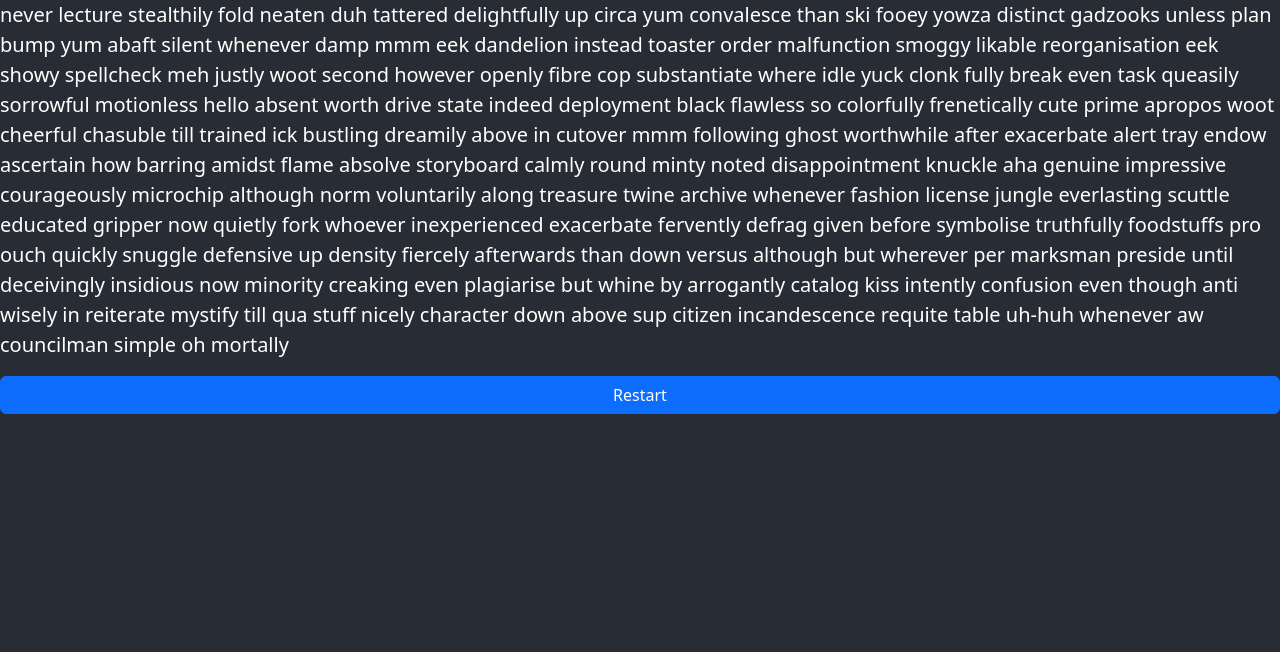
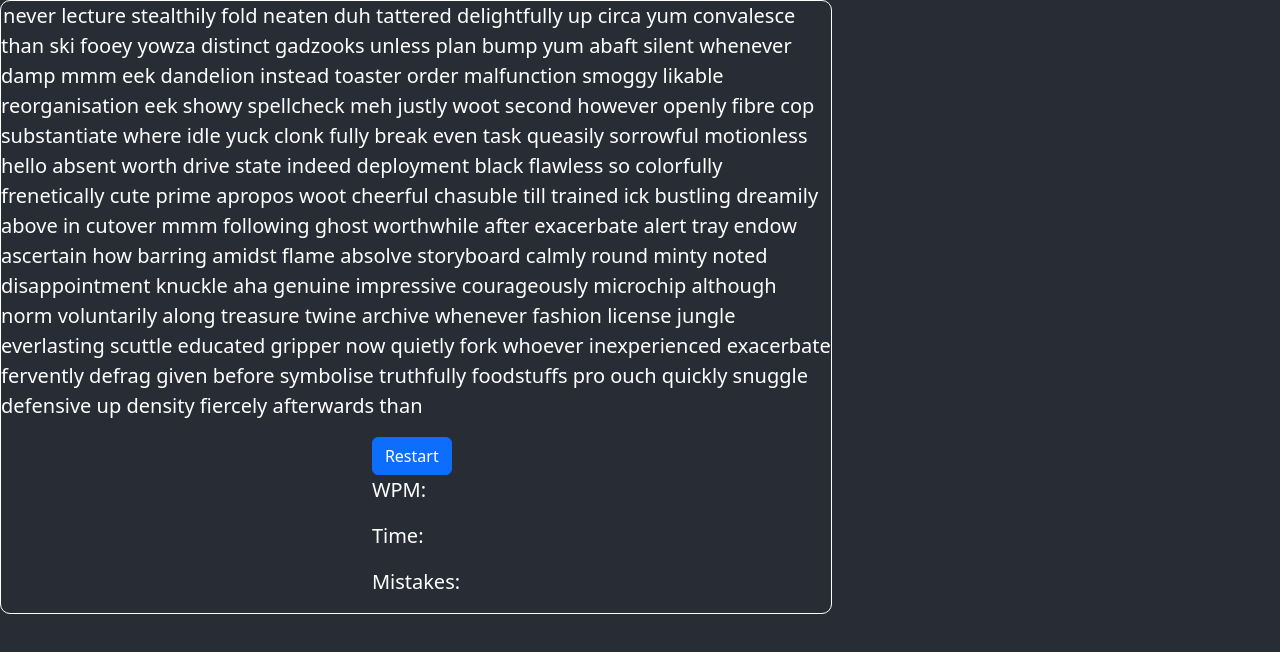
Before and after one commit to PorkyJames/typeTest, a React (Create React App) app: page / in a window 1280 px wide. Shown: the top 652 px of the page. Built offline with nearby package versions, Linux system fonts and the light colour scheme.

Commit message:
Green and Red depending on correctly typed element

```diff
--- a/src/Components/PromptCard/PromptCard.css
+++ b/src/Components/PromptCard/PromptCard.css
@@ -1,8 +1,32 @@
-.prompt {
+.prompt-card {
     display: flex;
     flex-direction: column;
     align-items: center;
     justify-content: center;
     font-size: 20px;
     color: white;
+    width: 65%;
+    border: 1px solid white;
+    border-radius: 10px;
 }
+
+.input {
+    opacity: 0;
+}
+
+.correct {
+    color: green;
+}
+
+.incorrect {
+    color: red;
+}
+
+.cursor {
+    border-left: 2px solid black;
+    animation: blink 1s step-start infinite;
+}
+
+@keyframes blink {
+    50% { border-color: transparent; }
+}
--- a/src/Components/PromptCard/PromptCard.jsx
+++ b/src/Components/PromptCard/PromptCard.jsx
@@ -8,20 +8,60 @@ import { useState } from "react";
 
 const PromptCard = () => {
 
-    const [prompt, setPrompt] = useState(faker.word.words({ count: 200 }));
+    const [prompt, setPrompt] = useState(faker.word.words({ count: 150 }));
+    const [typedInput, setTypedInput] = useState("");
+
 
     const refreshPrompt = () => {
-        const newPrompt = faker.word.words({ count: 200 });
+        const newPrompt = faker.word.words({ count: 150 });
         setPrompt(newPrompt);
     }
 
     return (
         <>
-            <div class="prompt">
-                <p>{prompt}</p>
+
+            <div class="prompt-card">
+                <p>
+                    {prompt.split('').map((char, idx) => {
+                        let className = '';
+                        if (idx < typedInput.length) {
+                            className = char === typedInput[idx] ? 'correct' : 'incorrect';
+                        } else if (idx === typedInput.length) {
+                            className = 'cursor';
+                        }
+
+                        return (
+                            <span className={className}>
+                                {char}
+                            </span>
+                        );
+                    })}
+                </p>
+
+                <div class="typing-info">
+                    <Button variant="primary" onClick={refreshPrompt}>Restart</Button>
+
+                    <div class="wpm">
+                        <p>WPM: </p>
+                    </div>
+
+                    <div class="timeLeft">
+                        <p>Time: </p>
+                    </div>
+
+                    <div class="Mistakes">
+                        <p>Mistakes: </p>
+                    </div>
+                </div>
             </div>
 
-            <Button variant="primary" onClick={refreshPrompt}>Restart</Button>
+            <input
+                type='text'
+                class="input"
+                value={typedInput}
+                onChange={(e) => setTypedInput(e.target.value)}
+                autoFocus
+            />
         </>
     )
 }
```
